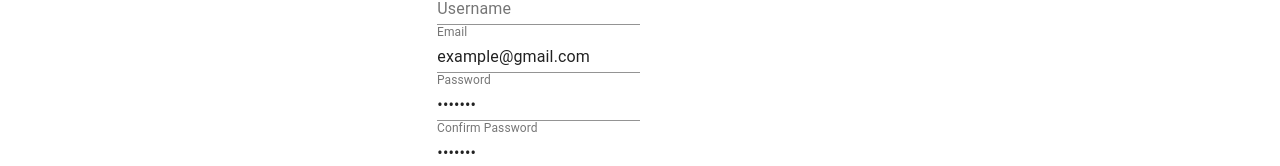
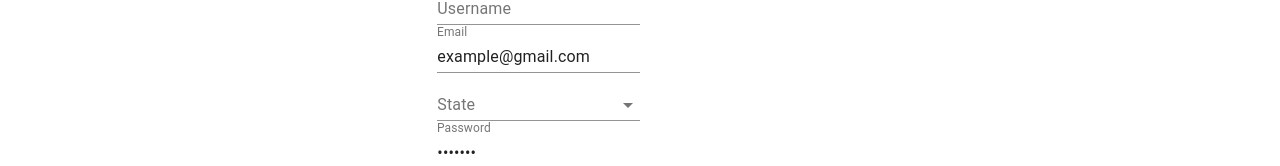
Before and after one commit to akramrp/next-js-blog, a Next.js app: page /validation/formikForm in a window 1280 px wide. Shown: the part 438-604 px from the top of the page. Built offline with nearby package versions, Linux system fonts and the light colour scheme.

Commit message:
Add files via upload
add select list in form

```diff
--- a/pages/validation/formikForm.js
+++ b/pages/validation/formikForm.js
@@ -12,7 +12,8 @@ import {
     Typography,
     FormControlLabel,
     Checkbox,
-    Button
+    Button,
+    MenuItem
 } from '@material-ui/core';
 
 //password validation
@@ -44,7 +45,7 @@ const validationSchema = yup.object({
     //     .matches(numericRegEx, "Must contain one numeric character!")
     //     .matches(lengthRegEx, "Must contain 6 characters!")
     //     .required("Required!"),
-
+    state_id: yup.number().required('State is required'),
     password: yup
         .string('Enter your password')
         .min(7, 'Password should be of minimum 8 characters length')
@@ -63,10 +64,11 @@ export default function formikForm() {
         initialValues: {
             fullname: '',
             username: '',
+            state_id: '',
             email: 'example@gmail.com',
             password: 'example',
             confirmPassword: 'example',
-            acceptTerms:false
+            acceptTerms: false
         },
         validationSchema: validationSchema,
         onSubmit: (values) => {
@@ -86,7 +88,7 @@ export default function formikForm() {
                             <Grid item xs={4} sm={4}> </Grid>
                             <Grid item xs={4} sm={4}>
                                 <form onSubmit={formik.handleSubmit}>
-                                <Grid item xs={12} sm={6}>
+                                    <Grid item xs={12} sm={6}>
                                         <TextField
                                             fullWidth
                                             id="fullname"
@@ -121,6 +123,25 @@ export default function formikForm() {
                                             error={formik.touched.email && Boolean(formik.errors.email)}
                                             helperText={formik.touched.email && formik.errors.email}
                                         />
+                                    </Grid>
+                                    <Grid item xs={12} sm={6}>
+                                        <TextField
+                                            fullWidth
+                                            id="state_id"
+                                            name="state_id"
+                                            select
+                                            label="State"
+                                            value={formik.values.state_id}
+                                            onChange={formik.handleChange}
+                                            error={formik.touched.state_id && Boolean(formik.errors.state_id)}
+                                            helperText={formik.touched.state_id && formik.errors.state_id}
+                                        >
+                                            <MenuItem value=""><em>None</em></MenuItem>
+                                            <MenuItem key="1" value='1'>UP</MenuItem>
+                                            <MenuItem key="2" value='2'>UK</MenuItem>
+                                            <MenuItem key="3" value='3'>HR</MenuItem>
+                                            <MenuItem key="4" value='4'>MP</MenuItem>
+                                        </TextField>
                                     </Grid>
                                     <Grid item xs={12} sm={6}>
                                         <TextField
```
